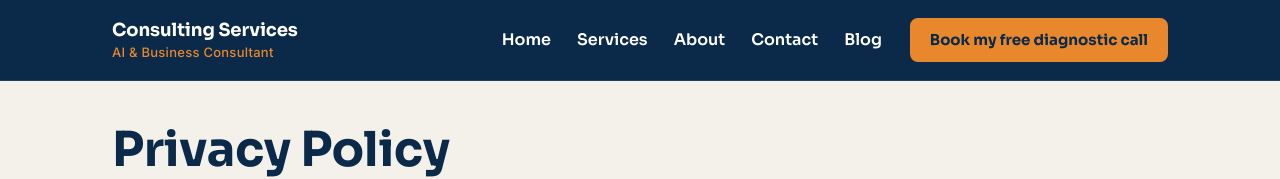
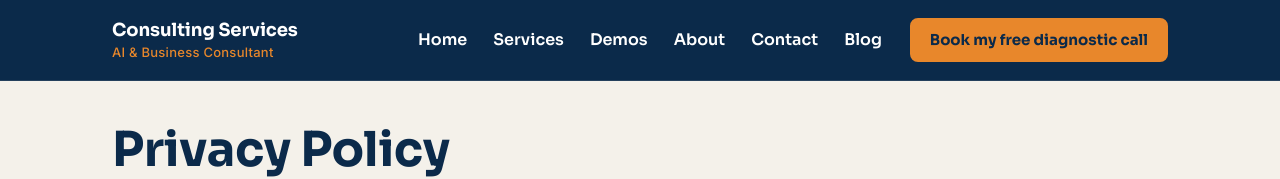
Before and after one commit to Adelinogh/adelinogh.github.io, a plain HTML site: page privacy/index.html in a window 1280 px wide. Shown: the top 179 px of the page. Drawn offline with Linux system fonts and the light colour scheme.

Commit message:
Privacy: Demos in menu

```diff
--- a/privacy/index.html
+++ b/privacy/index.html
@@ -57,7 +57,7 @@
     <nav class="site-nav" id="site-nav" aria-label="Main">
       <ul class="nav-list">
         <li><a href="/">Home</a></li>
-        <li><a href="/services/">Services</a></li>
+        <li><a href="/services/">Services</a></li><li><a href="/demo/">Demos</a></li>
         <li><a href="/about/">About</a></li>
         <li><a href="/contact/">Contact</a></li>
         <li><a href="/blog/">Blog</a></li>
@@ -159,7 +159,7 @@
     <p class="f-name">Consulting Services, Boston, MA</p>
     <p class="f-line">Small business advisory and AI setup for owners across New England. We work with clients remotely.</p>
     <p class="scope">We provide business advisory and AI setup. We are not a CPA firm and do not provide accounting, tax, legal or investment advice. We're glad to work alongside your accountant.</p>
-    <nav aria-label="Footer"><p class="links"><a href="/">Home</a> <span aria-hidden="true">·</span> <a href="/services/">Services</a> <span aria-hidden="true">·</span> <a href="/about/">About</a> <span aria-hidden="true">·</span> <a href="/contact/">Contact</a> <span aria-hidden="true">·</span> <a href="/blog/">Blog</a> <span aria-hidden="true">·</span> <a href="/privacy/" aria-current="page">Privacy</a></p></nav>
+    <nav aria-label="Footer"><p class="links"><a href="/">Home</a> <span aria-hidden="true">·</span> <a href="/services/">Services</a> <span aria-hidden="true">·</span> <a href="/demo/">Demos</a> <span aria-hidden="true">·</span> <a href="/about/">About</a> <span aria-hidden="true">·</span> <a href="/contact/">Contact</a> <span aria-hidden="true">·</span> <a href="/blog/">Blog</a> <span aria-hidden="true">·</span> <a href="/privacy/" aria-current="page">Privacy</a></p></nav>
     <p class="links contact-links"><a href="mailto:adelino@askadelino.com">adelino@askadelino.com</a> <span aria-hidden="true">·</span> <a href="https://www.linkedin.com/in/adelino-ferreira-972801154" rel="me noopener" target="_blank">Adelino on LinkedIn</a></p>
     <p class="copy">© 2026 Prosperite Investments and Consulting LLC</p>
   </div>
```
